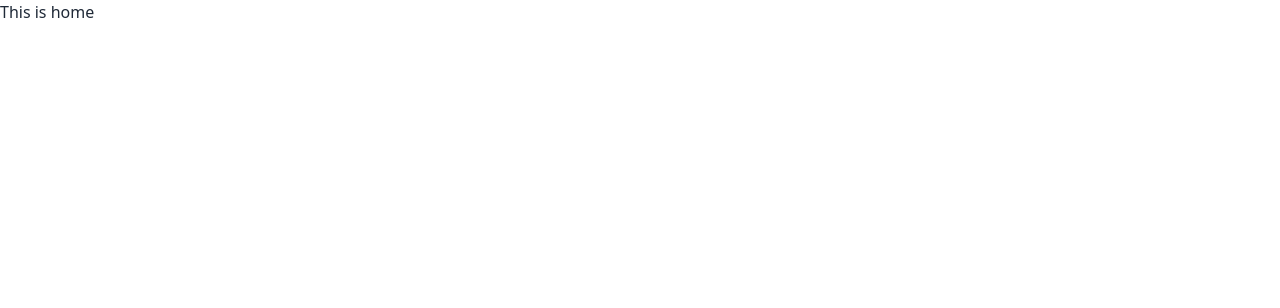
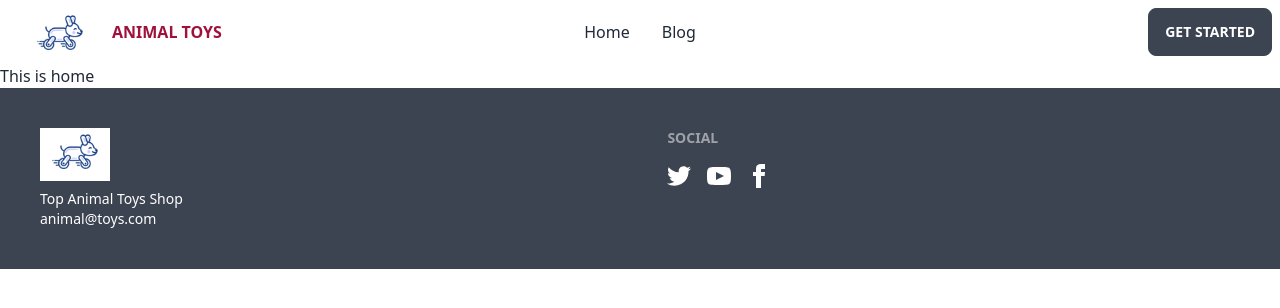
Before and after one commit to Sohag00879/animal-toys-client, a React (Vite) app: page / in a window 1280 px wide. Shown: the top 308 px of the page. Built offline with nearby package versions, Linux system fonts and the light colour scheme.

Commit message:
navbar section added

```diff
--- a/src/Layout/Main.jsx
+++ b/src/Layout/Main.jsx
@@ -1,9 +1,13 @@
 import { Outlet } from "react-router-dom";
+import Footer from "../pages/shared/Footer/Footer";
+import Navbar from "../pages/shared/Navbar/Navbar";
 
 const Main = () => {
   return (
     <div>
+      <Navbar></Navbar>
       <Outlet></Outlet>
+      <Footer></Footer>
     </div>
   );
 };
--- a/src/main.jsx
+++ b/src/main.jsx
@@ -6,7 +6,9 @@
 import router from "./Routes/Routes.jsx";
 
 ReactDOM.createRoot(document.getElementById("root")).render(
-  <React.StrictMode>
-    <RouterProvider router={router} />
-  </React.StrictMode>
+  <div className="max-w-7xl mx-auto">
+    <React.StrictMode>
+      <RouterProvider router={router} />
+    </React.StrictMode>
+  </div>
 );
--- a/src/pages/shared/Footer/Footer.jsx
+++ b/src/pages/shared/Footer/Footer.jsx
@@ -1,8 +1,57 @@
+import logo from "../../../assets/logo.png";
+
 const Footer = () => {
   return (
-    <div>
-      <h2>This is footer.</h2>
-    </div>
+    <footer className="footer p-10 bg-neutral text-neutral-content">
+      <div>
+        <div>
+          <img src={logo} height={70} width={70} alt="" />
+        </div>
+        <p>
+          Top Animal Toys Shop
+          <br />
+          animal@toys.com
+        </p>
+      </div>
+      <div>
+        <span className="footer-title">Social</span>
+        <div className="grid grid-flow-col gap-4">
+          <a>
+            <svg
+              xmlns="http://www.w3.org/2000/svg"
+              width="24"
+              height="24"
+              viewBox="0 0 24 24"
+              className="fill-current"
+            >
+              <path d="M24 4.557c-.883.392-1.832.656-2.828.775 1.017-.609 1.798-1.574 2.165-2.724-.951.564-2.005.974-3.127 1.195-.897-.957-2.178-1.555-3.594-1.555-3.179 0-5.515 2.966-4.797 6.045-4.091-.205-7.719-2.165-10.148-5.144-1.29 2.213-.669 5.108 1.523 6.574-.806-.026-1.566-.247-2.229-.616-.054 2.281 1.581 4.415 3.949 4.89-.693.188-1.452.232-2.224.084.626 1.956 2.444 3.379 4.6 3.419-2.07 1.623-4.678 2.348-7.29 2.04 2.179 1.397 4.768 2.212 7.548 2.212 9.142 0 14.307-7.721 13.995-14.646.962-.695 1.797-1.562 2.457-2.549z"></path>
+            </svg>
+          </a>
+          <a>
+            <svg
+              xmlns="http://www.w3.org/2000/svg"
+              width="24"
+              height="24"
+              viewBox="0 0 24 24"
+              className="fill-current"
+            >
+              <path d="M19.615 3.184c-3.604-.246-11.631-.245-15.23 0-3.897.266-4.356 2.62-4.385 8.816.029 6.185.484 8.549 4.385 8.816 3.6.245 11.626.246 15.23 0 3.897-.266 4.356-2.62 4.385-8.816-.029-6.185-.484-8.549-4.385-8.816zm-10.615 12.816v-8l8 3.993-8 4.007z"></path>
+            </svg>
+          </a>
+          <a>
+            <svg
+              xmlns="http://www.w3.org/2000/svg"
+              width="24"
+              height="24"
+              viewBox="0 0 24 24"
+              className="fill-current"
+            >
+              <path d="M9 8h-3v4h3v12h5v-12h3.642l.358-4h-4v-1.667c0-.955.192-1.333 1.115-1.333h2.885v-5h-3.808c-3.596 0-5.192 1.583-5.192 4.615v3.385z"></path>
+            </svg>
+          </a>
+        </div>
+      </div>
+    </footer>
   );
 };
 
--- /dev/null
+++ b/src/pages/shared/Navbar/Navbar.jsx
@@ -0,0 +1,57 @@
+import { Link } from "react-router-dom";
+import logo from "../../../assets/logo.png";
+
+const Navbar = () => {
+  const navLinks = (
+    <>
+      <li>
+        <Link to="/">Home</Link>
+      </li>
+      <li>
+        <Link to="/blog">Blog</Link>
+      </li>
+    </>
+  );
+  return (
+    <div className="navbar bg-base-100">
+      <div className="navbar-start">
+        <div className="dropdown">
+          <label tabIndex={0} className="btn btn-ghost lg:hidden">
+            <svg
+              xmlns="http://www.w3.org/2000/svg"
+              className="h-5 w-5"
+              fill="none"
+              viewBox="0 0 24 24"
+              stroke="currentColor"
+            >
+              <path
+                strokeLinecap="round"
+                strokeLinejoin="round"
+                strokeWidth="2"
+                d="M4 6h16M4 12h8m-8 6h16"
+              />
+            </svg>
+          </label>
+          <ul
+            tabIndex={0}
+            className="menu menu-compact dropdown-content mt-3 p-2 shadow bg-base-100 rounded-box w-52"
+          >
+            {navLinks}
+          </ul>
+        </div>
+        <Link className="btn btn-ghost normal-case text-xl">
+          <img src={logo} height={70} width={70} alt="" />
+        </Link>
+        <p className="font-semibold text-rose-800">ANIMAL TOYS</p>
+      </div>
+      <div className="navbar-center hidden lg:flex">
+        <ul className="menu menu-horizontal px-1">{navLinks}</ul>
+      </div>
+      <div className="navbar-end">
+        <a className="btn">Get started</a>
+      </div>
+    </div>
+  );
+};
+
+export default Navbar;
```
Also changed, not shown: src/assets/logo.png (added).
